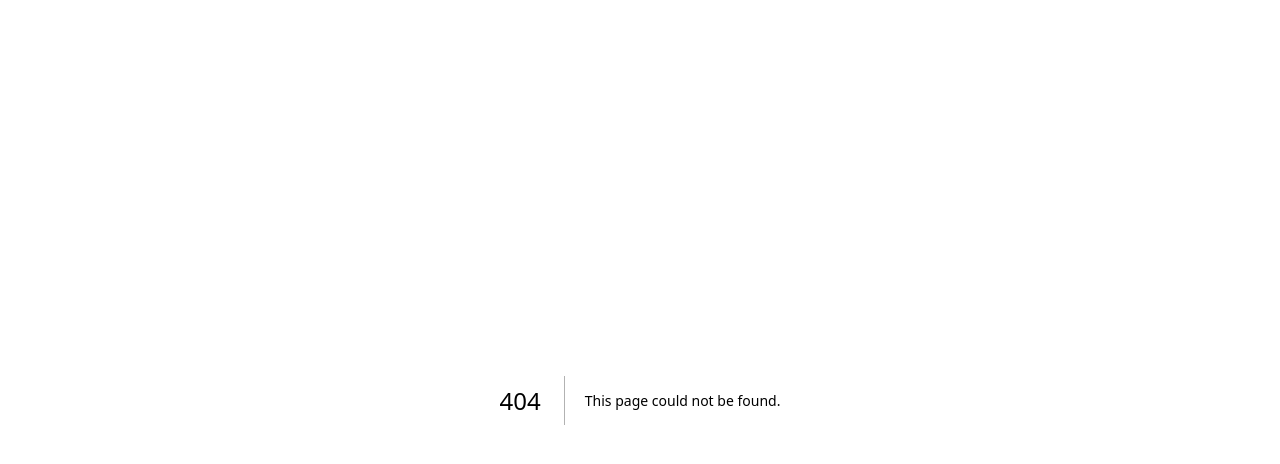
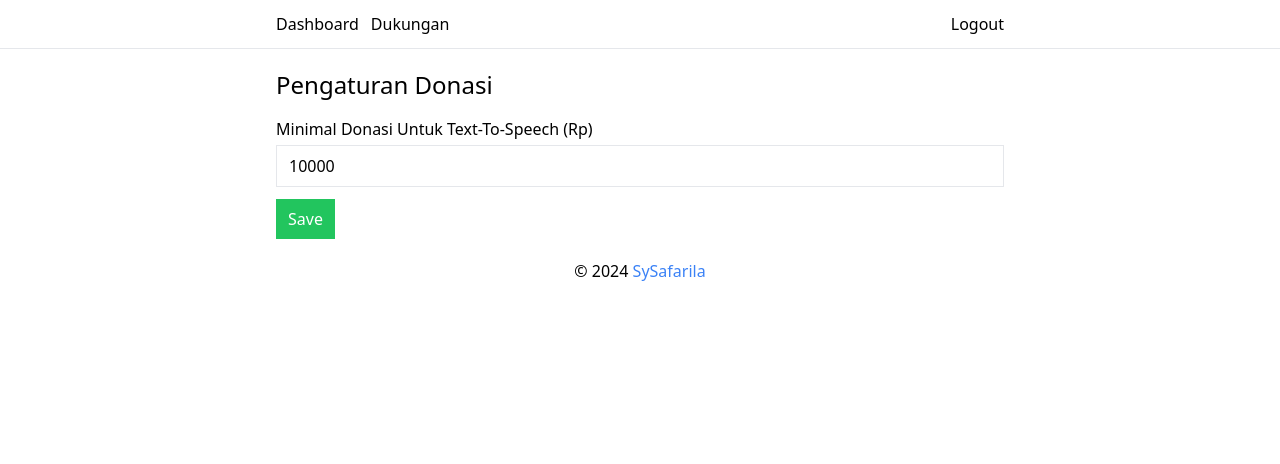
Before and after one commit to SySafarila/engsel-frontend, a Next.js app: page /dashboard/donations/setting in a window 1280 px wide. Before the commit this address had no page. Shown: the top 464 px of the page. Built offline with nearby package versions, Linux system fonts and the light colour scheme; no server answers.

Commit message:
add min amount for TTS setting

```diff
--- a/src/components/overlays/Connecting.tsx
+++ b/src/components/overlays/Connecting.tsx
@@ -1,7 +1,7 @@
 const Connecting = () => {
   return (
     <div className="border p-3 py-2 border-black bg-white">
-      <p>Connecting...</p>
+      <p>Connecting to Engsel server...</p>
     </div>
   );
 };
--- a/src/pages/[username]/index.tsx
+++ b/src/pages/[username]/index.tsx
@@ -1,4 +1,5 @@
 import GuestMainLayout from "@/components/layouts/GuestMainLayout";
+import formatRupiah from "@/utils/formatRupiah";
 import { Donation } from "@/utils/types";
 import axios, { AxiosError } from "axios";
 import { GetStaticPaths } from "next";
@@ -31,7 +32,10 @@ type RequiredRequest = {
   amount: number;
 };
 
-const User: NextPageWithLayout<{ user: User }> = ({ user }) => {
+const User: NextPageWithLayout<{ user: User; minTts: number }> = ({
+  user,
+  minTts,
+}) => {
   const { register, handleSubmit } = useForm();
   const [isSending, setIsSending] = useState<boolean>(false);
   const [latestDonation, setLatestDonation] = useState<Donation | null>(null);
@@ -116,6 +120,7 @@ const User: NextPageWithLayout<{ user: User }> = ({ user }) => {
             placeholder="Nominal"
             {...register("amount", { required: true })}
           />
+          <small>Minimal Rp {formatRupiah(minTts)} untuk Text-To-Speech</small>
         </div>
         <div className="grid grid-cols-1 gap-1">
           <label htmlFor="donator_name">Nama Pengirim</label>
@@ -227,16 +232,18 @@ export const getStaticProps = async ({
   params: { username: string };
 }) => {
   try {
-    let user = await axios.get(
+    const res = await axios.get(
       `${process.env.BACKEND_URL}/users/${params.username}`
     );
-    user = user.data.user;
+    const user = res.data.data.user;
+    const minTts = res.data.data.minTts;
 
     return {
       props: {
         user,
+        minTts,
       },
-      revalidate: 60,
+      revalidate: 30,
     };
   } catch {
     console.log(`${params.username} not found`);
--- /dev/null
+++ b/src/pages/dashboard/donations/setting.tsx
@@ -0,0 +1,109 @@
+import MainLayout from "@/components/layouts/MainLayout";
+import { NextPageWithLayout } from "@/pages/_app";
+import axios, { AxiosError } from "axios";
+import { ReactElement, useEffect, useState } from "react";
+import { useForm } from "react-hook-form";
+import Swal from "sweetalert2";
+
+const Account: NextPageWithLayout = () => {
+  const [isSending, setIsSending] = useState<boolean>(false);
+  const { register, handleSubmit, setValue } = useForm();
+
+  useEffect(() => {
+    getMinTts();
+  }, []);
+
+  const getMinTts = async () => {
+    try {
+      const res = await axios.get(
+        `${process.env.NEXT_PUBLIC_BACKEND_URL}/settings/min-tts`,
+        {
+          withCredentials: true,
+        }
+      );
+      console.log(res);
+      setValue("min-amount-for-tts", Number(res.data.data.value));
+    } catch (error) {
+      if (error instanceof AxiosError) {
+        console.error(error.response?.data.message ?? error.message);
+      }
+      setValue("min-amount-for-tts", 10000);
+    }
+  };
+
+  const onSubmit = async (data: unknown) => {
+    const data2 = data as {
+      "min-amount-for-tts": string;
+    };
+
+    if (isSending == true) {
+      return;
+    }
+
+    try {
+      setIsSending(true);
+      await axios.patch(
+        `${process.env.NEXT_PUBLIC_BACKEND_URL}/settings/min-tts`,
+        {
+          amount: data2["min-amount-for-tts"],
+        },
+        {
+          withCredentials: true,
+        }
+      );
+      await Swal.fire({
+        icon: "success",
+        title: "Sukses",
+      });
+      setIsSending(false);
+    } catch (error) {
+      setIsSending(false);
+      if (error instanceof AxiosError) {
+        Swal.fire({
+          icon: "error",
+          title: "Gagal",
+          text: error.response?.data.message,
+        });
+      }
+    }
+  };
+
+  return (
+    <div className="p-5 grid grid-cols-1 gap-4">
+      <h1 className="text-2xl">Pengaturan Donasi</h1>
+      <form
+        className="grid grid-cols-1 md:grid-cols-2 gap-3"
+        onSubmit={handleSubmit(onSubmit)}
+      >
+        <div className="grid grid-cols-1 gap-1 md:col-span-2">
+          <label htmlFor="min-amount-for-tts">
+            Minimal Donasi Untuk Text-To-Speech (Rp)
+          </label>
+          <input
+            required
+            type="number"
+            className="border py-2 px-3"
+            id="min-amount-for-tts"
+            placeholder="10000"
+            {...register("min-amount-for-tts", { required: true })}
+          />
+        </div>
+        <div>
+          <button
+            className="bg-green-500 hover:bg-green-600 px-3 py-2 text-white disabled:bg-gray-200 disabled:text-black"
+            type="submit"
+            disabled={isSending}
+          >
+            {isSending ? "Loading..." : "Save"}
+          </button>
+        </div>
+      </form>
+    </div>
+  );
+};
+
+export default Account;
+
+Account.getLayout = (page: ReactElement) => {
+  return <MainLayout>{page}</MainLayout>;
+};
--- a/src/pages/dashboard/index.tsx
+++ b/src/pages/dashboard/index.tsx
@@ -42,6 +42,12 @@ const Dashboard: NextPageWithLayout = () => {
         >
           Pengaturan Akun
         </Link>
+        <Link
+          href="/dashboard/donations/setting"
+          className="bg-gray-100 border p-3 hover:bg-gray-200 text-center flex items-center justify-center"
+        >
+          Pengaturan Donasi
+        </Link>
       </div>
     </div>
   );
```
